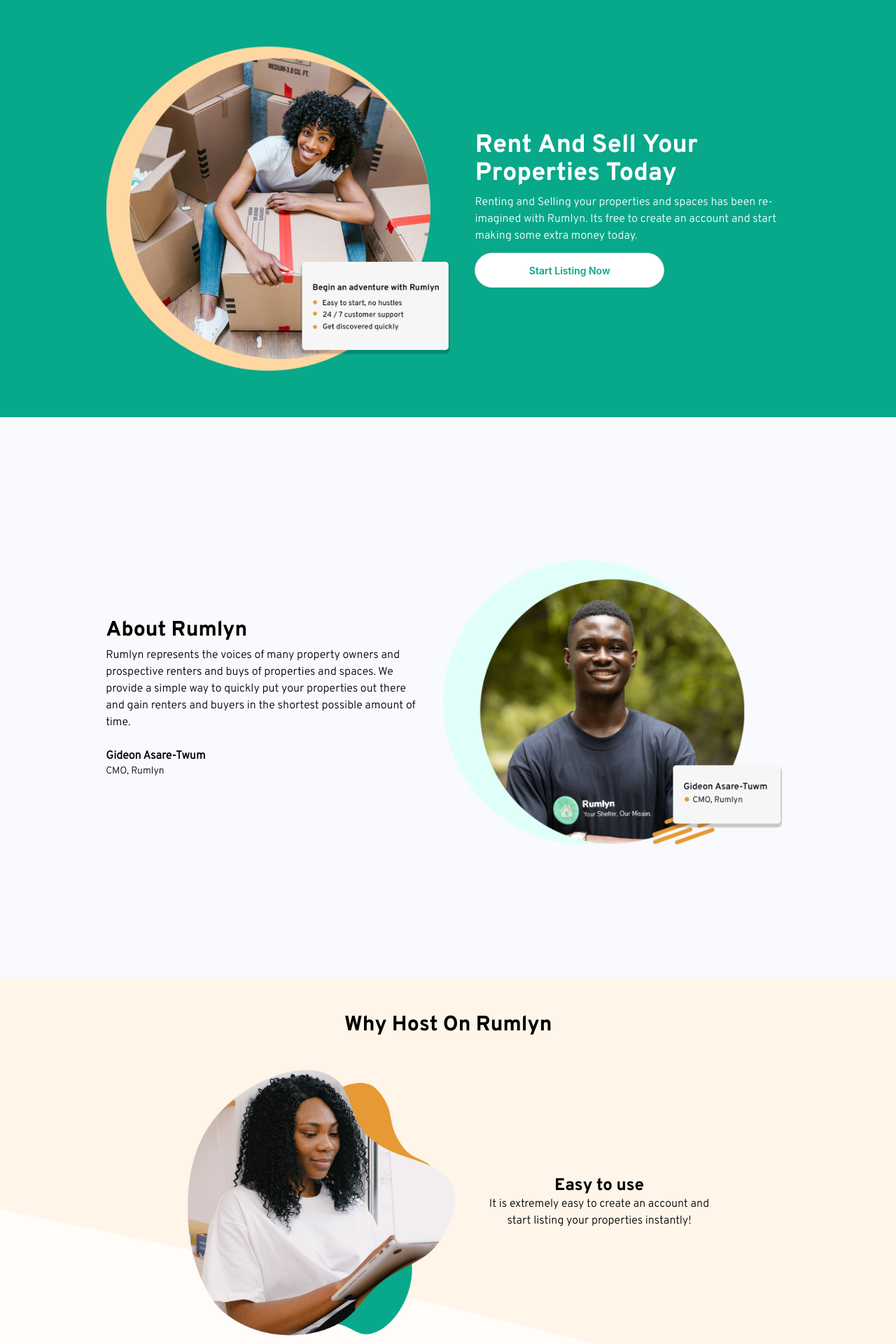
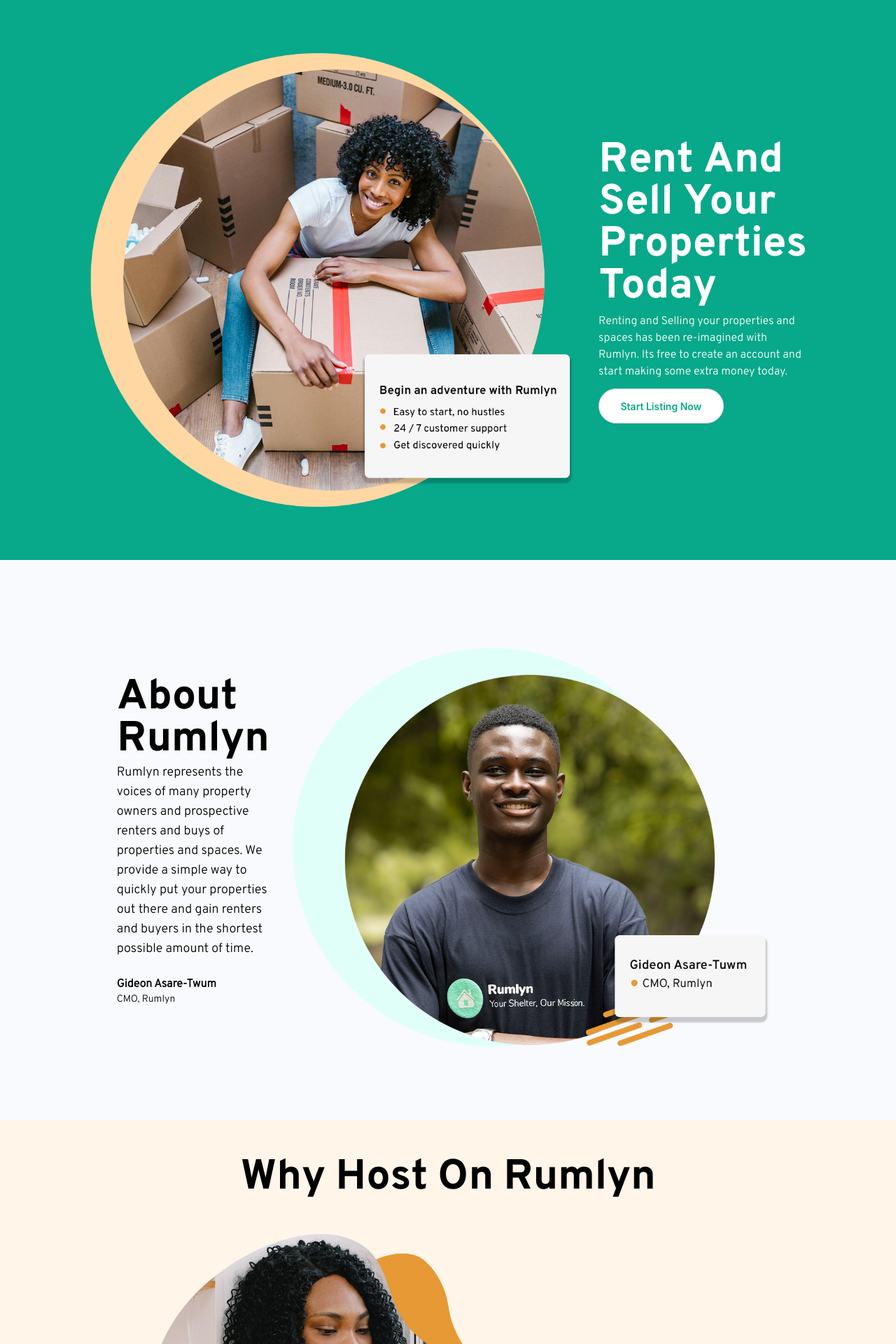
Before and after one commit to koffie99/rumlyn-host-rebuild, a Next.js app: page / in a window 1280 px wide. Shown: the top 1920 px of the page at 70% size. Built offline with nearby package versions, Linux system fonts and the light colour scheme.

Commit message:
responsiveness on large screen

```diff
--- a/app/components/WhyCard.jsx
+++ b/app/components/WhyCard.jsx
@@ -10,11 +10,14 @@
         alt="easy to use"
         src={image}
         quality={100}
-        className={`${image_position === "left" ? "block" : "hidden"}`}
+        className={`${
+          image_position === "left" ? "block" : "hidden"
+        } h-[50vh] w-full md:h-[500px] md:w-[500px] lg:w-[600px] lg:h-[600px]`}
+        // className="h-[50vh] w-full md:h-[500px] md:w-[500px] lg:w-[700px] lg:h-[700px]"
       />
       <div className="flex-[0.6]">
-        <h2 className="text-2xl">{title}</h2>
-        <p>{desc}</p>
+        <h2 className="text-2xl lg:text-4xl">{title}</h2>
+        <p className="lg:text-lg">{desc}</p>
       </div>
       <Image
         width={400}
@@ -22,7 +25,9 @@
         alt="easy to use"
         src={image}
         quality={100}
-        className={`${image_position === "right" ? "block" : "hidden"}`}
+        className={`${
+          image_position === "right" ? "block" : "hidden"
+        }  h-[50vh] w-full md:h-[500px] md:w-[500px] lg:w-[600px] lg:h-[600px]`}
       />
     </div>
   )
--- a/app/sections/About.jsx
+++ b/app/sections/About.jsx
@@ -4,9 +4,9 @@
 const About = () => {
   return (
     <div className="h-[100%] md:h-[100vh] md:p-0 p-12 bg-[#f9fafd] flex justify-center items-center gap-6 md:flex-row flex-col">
-      <div className="flex-[0.6]">
-        <h2 className="text-3xl">About Rumlyn</h2>
-        <p className="mt-2">
+      <div className="flex-[0.6] lg:flex-[0.4]">
+        <h2 className="text-3xl lg:text-6xl">About Rumlyn</h2>
+        <p className="mt-2 lg:text-lg">
           Rumlyn represents the voices of many property owners and prospective
           renters and buys of properties and spaces. We provide a simple way to
           quickly put your properties out there and gain renters and buyers in
@@ -24,6 +24,7 @@
           alt="gideon chief marketting officer"
           src="/images/ogidi.png"
           quality={100}
+          className="h-[50vh] w-full md:h-[500px] md:w-[500px] lg:w-[700px] lg:h-[700px]"
         />
       </div>
     </div>
--- a/app/sections/Contact.jsx
+++ b/app/sections/Contact.jsx
@@ -5,8 +5,10 @@
   return (
     <div className="h-[100%] bg-[#08a88a] text-white md:p-20 p-5 flex gap-8 md:flex-row flex-col">
       <div className="flex-[0.6]">
-        <h2 className="text-3xl mb-3">We'll love to hear from you</h2>
-        <p>
+        <h2 className="text-3xl mb-3 lg:text-6xl">
+          We'll love to hear from you
+        </h2>
+        <p className="lg:text-lg">
           We are open for enquiries, questions and directives as to how to use
           the platform to your own advantage. We respond to you as quick as
           possible
@@ -14,26 +16,28 @@
       </div>
       <div className="bg-white h-[70vh] w-full flex-[0.7] rounded-lg contact-bg shadow-2xl md:p-12 p-4">
         <div className="w-full h-fit shadow-2xl bg-white rounded-lg text-black p-12">
-          <h2 className="text-xl">Don't hesitate, send us a message</h2>
+          <h2 className="text-xl lg:text-3xl">
+            Don't hesitate, send us a message
+          </h2>
           <p>We typically response in about an hour.</p>
           <div className="mt-7 flex flex-col gap-5 w-full">
             <input
               type="email"
               placeholder="Email"
-              className="ring-1 ring-[#ccc] rounded p-2"
+              className="ring-1 ring-[#ccc] rounded p-2 lg:p-3"
             />
             <input
               type="text"
               placeholder="Name"
-              className="ring-1 ring-[#ccc] rounded p-2"
+              className="ring-1 ring-[#ccc] rounded p-2 lg:p-3"
             />
             <textarea
               rows={5}
               type="text"
               placeholder="Message"
-              className="ring-1 ring-[#ccc] rounded p-2"
+              className="ring-1 ring-[#ccc] rounded p-2 lg:p-3"
             />
-            <Button className="w-full py-5 bg-[#08a88a] text-white">
+            <Button className="w-full py-5 bg-[#08a88a] text-white lg:py-6">
               Send Message
             </Button>
           </div>
--- a/app/sections/Splash.jsx
+++ b/app/sections/Splash.jsx
@@ -10,7 +10,7 @@
   }
 
   return (
-    <div className="h-[100%] py-12 bg-[#08a88a] flex items-center md:flex-row flex-col justify-center gap-7">
+    <div className="h-[100%] md:h-[100vh] py-12 bg-[#08a88a] flex items-center md:flex-row flex-col justify-center gap-7">
       <div>
         <Image
           width={500}
@@ -18,11 +18,11 @@
           alt="rumlyn cover photo"
           src="/images/rumlyncover.png"
           quality={100}
-          className="h-[50vh] w-full md:h-[500px] md:w-[500px]"
+          className="h-[50vh] w-full md:h-[500px] md:w-[500px] lg:w-[700px] lg:h-[700px]"
         />
       </div>
-      <div className="md:flex-[0.6] flex-1 flex flex-col md:p-0 p-7">
-        <h1 className="md:text-4xl text-3xl text-white mb-3 md:text-left text-center">
+      <div className="md:flex-[0.6] lg:flex-[0.5] flex-1 flex flex-col md:p-0 p-7">
+        <h1 className="lg:text-6xl md:text-4xl text-3xl text-white mb-3 md:text-left text-center">
           Rent And Sell Your Properties Today
         </h1>
         <p className="text-white md:text-left text-center">
--- a/app/sections/Why.jsx
+++ b/app/sections/Why.jsx
@@ -4,7 +4,7 @@
 const Why = () => {
   return (
     <div className="h-[100%] py-12 bg-[#ffffff] p-20 text-center flex items-center flex-col bg">
-      <h2 className="text-3xl text-center mb-9">Why Host On Rumlyn</h2>
+      <h2 className="text-3xl lg:text-6xl text-center mb-9">Why Host On Rumlyn</h2>
       <div className="flex justify-center flex-col items-center gap-8">
         <WhyCard
           image_position="left"
```
